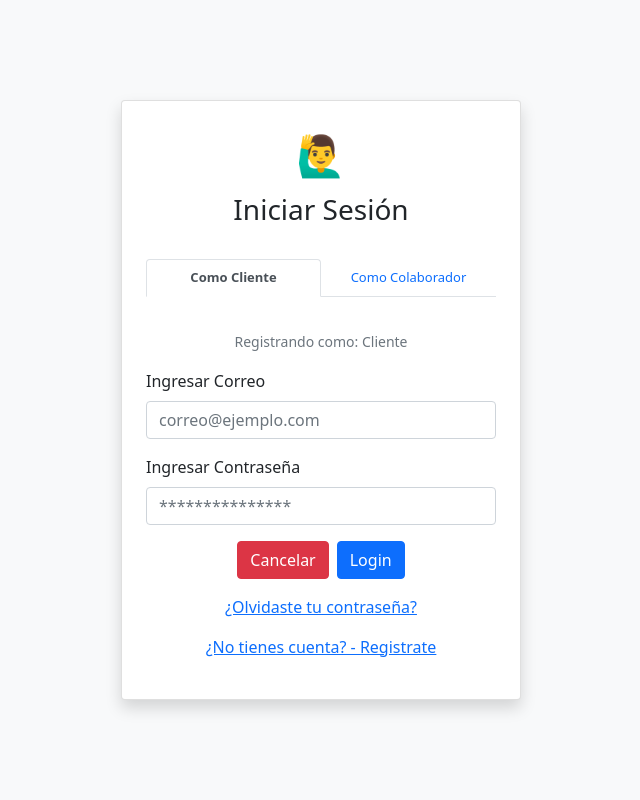
After one commit to DrawdE30/biblioteca, a PHP site: page / in a window 1280 px wide. The commit adds this page. Shown: the whole page, without its empty margins (319-959 px from the left). Run offline with PHP 8.4, Linux system fonts and the light colour scheme.

Commit message:
login + validacion de sesion

```diff
--- /dev/null
+++ b/index.html
@@ -0,0 +1,175 @@
+<!DOCTYPE html>
+<html lang="es">
+  <head>
+    <meta charset="UTF-8" />
+    <meta name="viewport" content="width=device-width, initial-scale=1" />
+    <title>BookZone - Login</title>
+    <link rel="icon" href="./assets/img/logo.png" type="image/x-icon" />
+    <link
+      href="https://cdn.jsdelivr.net/npm/bootstrap@5.1.3/dist/css/bootstrap.min.css"
+      rel="stylesheet"
+    />
+    <style>
+      .nav-tabs .nav-link {
+        cursor: pointer;
+      }
+      .nav-tabs .nav-link.active {
+        font-weight: bold;
+        /* Puedes personalizar el estilo de la pestaña activa aquí */
+      }
+    </style>
+  </head>
+  <body class="bg-light">
+    <div
+      class="container d-flex justify-content-center align-items-center min-vh-100"
+    >
+      <div
+        class="card p-4 shadow rounded"
+        style="width: 100%; max-width: 400px"
+      >
+        <div class="text-center mb-4">
+          <div id="icon-init" class="fs-1 d-none">👤</div>
+          <div id="icon-customer" class="fs-1">🙋‍♂️</div>
+          <div id="icon-worker" class="fs-1 d-none">👷🏻‍♂️</div>
+          <h3 class="mt-2">Iniciar Sesión</h3>
+        </div>
+
+        <ul
+          class="nav nav-tabs nav-justified mb-3"
+          id="pills-tab"
+          role="tablist"
+          style="font-size: small;"
+        >
+          <li class="nav-item" role="presentation">
+            <button
+              class="nav-link active"
+              id="pills-cliente-tab"
+              type="button"
+              role="tab"
+              aria-controls="pills-cliente"
+              aria-selected="true"
+              onclick="mostrarFormulario('Cliente')"
+            >
+              Como Cliente
+            </button>
+          </li>
+          <li class="nav-item" role="presentation">
+            <button
+              class="nav-link"
+              id="pills-colaborador-tab"
+              type="button"
+              role="tab"
+              aria-controls="pills-colaborador"
+              aria-selected="false"
+              onclick="mostrarFormulario('Colaborador')"
+            >
+              Como Colaborador
+            </button>
+          </li>
+        </ul>
+
+        <form id="formularioLogin" class="mt-3">
+          <div class="text-center mb-3">
+            <small id="tipoUsuario" class="text-muted"
+              >Como: Cliente</small
+            >
+          </div>
+
+          <div class="mb-3">
+            <label for="correo" class="form-label">Ingresar Correo</label>
+            <input
+              type="email"
+              class="form-control"
+              id="correo"
+              placeholder="correo@ejemplo.com"
+              required
+            />
+          </div>
+
+          <div class="mb-3">
+            <label for="password" class="form-label">Ingresar Contraseña</label>
+            <input
+              type="password"
+              class="form-control"
+              id="password"
+              placeholder="***************"
+              required
+            />
+          </div>
+
+          <div class="d-grid gap-2 d-md-flex justify-content-md-center">
+            <button type="button" class="btn btn-danger" onclick="regresar()">
+              Cancelar
+            </button>
+            <button type="submit" class="btn btn-primary">Login</button>
+          </div>
+          <div class="mt-3 mb-3 text-center">
+            <a href="#">¿Olvidaste tu contraseña?</a>
+          </div>
+          <div class="mt-3 mb-3 text-center">
+            <a href="#">¿No tienes cuenta? - Registrate</a>
+          </div>
+        </form>
+      </div>
+    </div>
+
+    <script>
+      function mostrarFormulario(tipo) {
+        document.getElementById("icon-init").classList.add("d-none");
+        document.getElementById("formularioLogin").classList.remove("d-none");
+
+        // Actualizar la clase activa de las pestañas
+        document.getElementById("pills-cliente-tab").classList.remove("active");
+        document
+          .getElementById("pills-colaborador-tab")
+          .classList.remove("active");
+
+        if (tipo == "Cliente") {
+          document.getElementById("icon-worker").classList.add("d-none");
+          document.getElementById("icon-customer").classList.remove("d-none");
+          document.getElementById("pills-cliente-tab").classList.add("active");
+          document.getElementById("tipoUsuario").innerText =
+            "Como: Cliente";
+        }
+        if (tipo == "Colaborador") {
+          document.getElementById("icon-customer").classList.add("d-none");
+          document.getElementById("icon-worker").classList.remove("d-none");
+          document
+            .getElementById("pills-colaborador-tab")
+            .classList.add("active");
+          document.getElementById("tipoUsuario").innerText =
+            "Como: Colaborador";
+        }
+      }
+
+      function regresar() {
+        document.getElementById("icon-init").classList.remove("d-none");
+        document.getElementById("icon-worker").classList.add("d-none");
+        document.getElementById("icon-customer").classList.add("d-none");
+
+        document.getElementById("formularioLogin").reset();
+        document.getElementById("formularioLogin").classList.add("d-none");
+
+        // Activar la pestaña de Cliente al regresar
+        document.getElementById("pills-cliente-tab").classList.add("active");
+        mostrarFormulario("Cliente"); // Simula el clic para actualizar iconos y texto
+      }
+
+      document.addEventListener("DOMContentLoaded", function () {
+        document.getElementById("icon-init").classList.add("d-none");
+        document.getElementById("icon-customer").classList.remove("d-none");
+        document.getElementById("icon-worker").classList.add("d-none");
+
+        document.getElementById("formularioLogin").classList.remove("d-none");
+        document.getElementById("tipoUsuario").innerText =
+          "Registrando como: Cliente";
+
+        document.getElementById("pills-cliente-tab").classList.add("active");
+        document
+          .getElementById("pills-colaborador-tab")
+          .classList.remove("active");
+      });
+    </script>
+    <script src="login.js"></script>
+  </body>
+</html>
--- /dev/null
+++ b/login.js
@@ -0,0 +1,39 @@
+const rootPhp = "./usuarioController.php";
+const formularioLogin = document.getElementById('formularioLogin');
+
+formularioLogin.addEventListener('submit', function (e) {
+    e.preventDefault();
+
+    const correo = document.getElementById('correo').value.trim();
+    const password = document.getElementById('password').value.trim();
+    const tipoUsuario = document.getElementById('tipoUsuario').innerText.replace('Registrando como: ', '').trim();
+
+    const datosLogin = {
+        correo,
+        password,
+        tipoUsuario
+    };
+
+    fetch(`${rootPhp}?action=login`, {
+        method: 'POST',
+        headers: {
+            'Content-Type': 'application/json'
+        },
+        body: JSON.stringify(datosLogin)
+    })
+        .then(response => response.json())
+        .then(data => {
+            console.log("🚀 ~ data:", data)
+            if (data.success) {
+                window.location.href = 'biblioteca.html';
+                sessionStorage.setItem('loggedIn', 'true');
+                sessionStorage.setItem('loginTime', Date.now());
+            } else {
+                alert('❌ Permiso denegado: ' + data.message);
+            }
+        })
+        .catch(error => {
+            console.error('❌ Error en la petición:', error);
+            alert('Error en el servidor.');
+        });
+});
```
Also changed, not shown: biblioteca.html (+25 -0 lines), login.php (added, +39 -0 lines), usuario.php (+26 -15 lines), usuarioController.php (+9 -4 lines), assets/img/logo.png (added).
